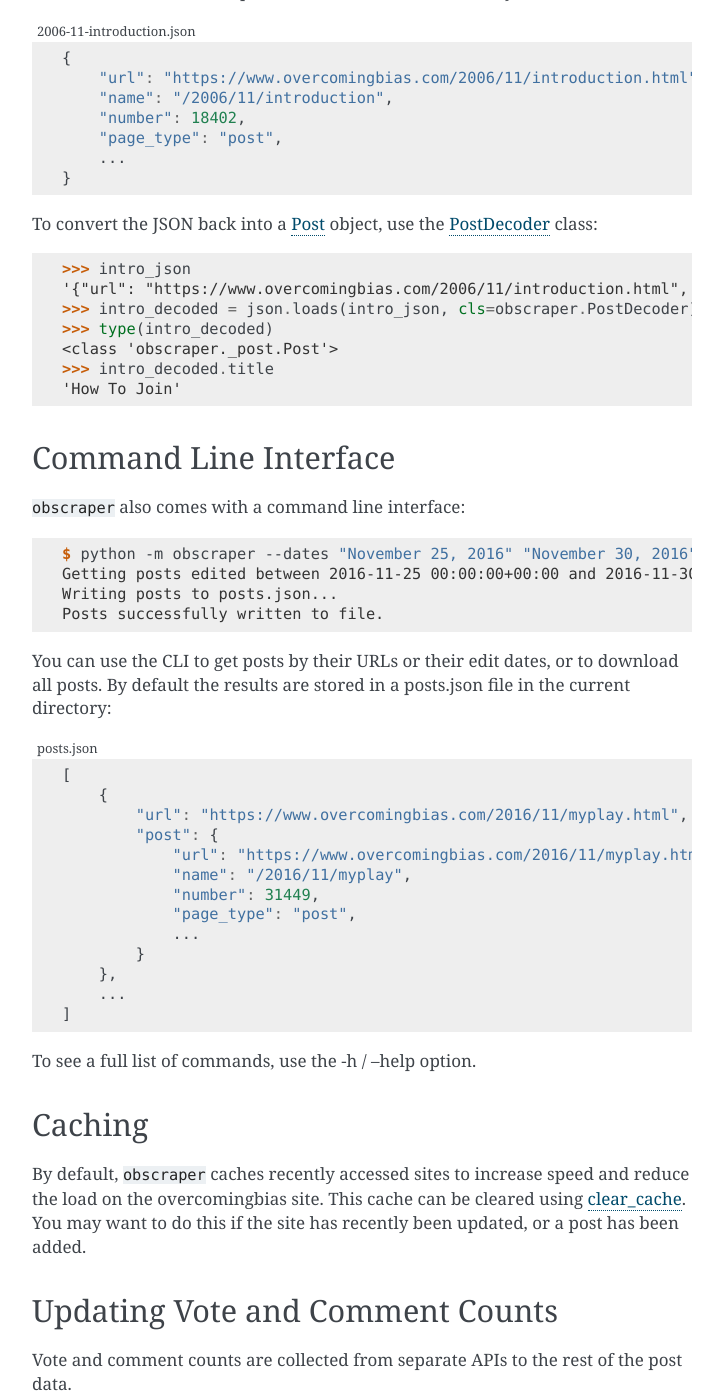
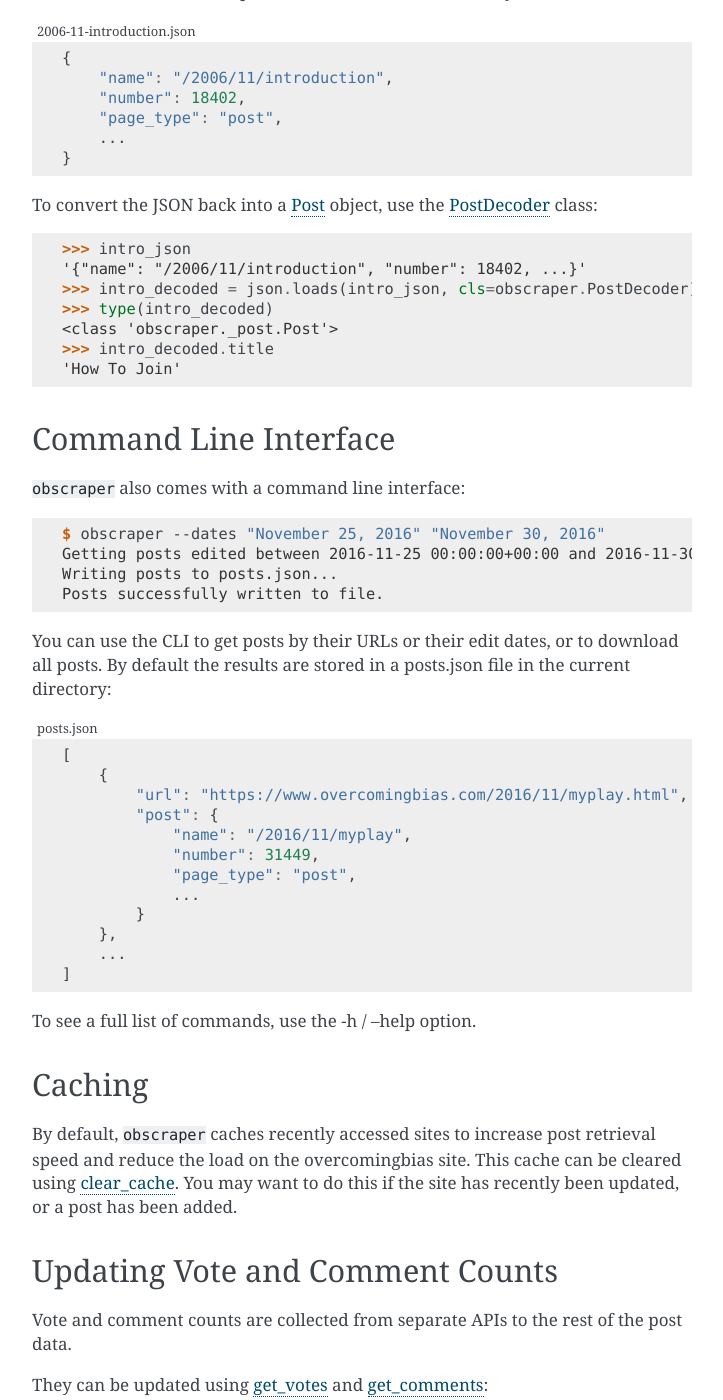
Before and after one commit to chris-mcdo/obscraper, a Sphinx documentation site: the page built from docs/source/getting-started.rst, in a window 1280 px wide and 1400 px high, scrolled down 3084 px. Shown: the whole window, without its empty margins (388-1111 px from the left). Built offline with Sphinx 7.4.7, drawn with Linux system fonts in a browser that asks for light colours; some of the changed text lies outside the part shown.

Commit message:
serialize properties too

```diff
--- a/docs/source/getting-started.rst
+++ b/docs/source/getting-started.rst
@@ -154,7 +154,7 @@
     >>> import json
     >>> intro_json = json.dumps(intro, cls=obscraper.PostEncoder)
     >>> intro_json
-    '{"url": "https://www.overcomingbias.com/2006/11/introduction.html", ...'
+    '{"name": "/2006/11/introduction", "number": 18402, ...}'
 
 This is useful for storing posts for later:
 
@@ -170,7 +170,6 @@
     :caption: 2006-11-introduction.json
 
     {
-        "url": "https://www.overcomingbias.com/2006/11/introduction.html",
         "name": "/2006/11/introduction",
         "number": 18402,
         "page_type": "post",
@@ -183,7 +182,7 @@
 .. code-block:: python
 
     >>> intro_json
-    '{"url": "https://www.overcomingbias.com/2006/11/introduction.html", ...'
+    '{"name": "/2006/11/introduction", "number": 18402, ...}'
     >>> intro_decoded = json.loads(intro_json, cls=obscraper.PostDecoder)
     >>> type(intro_decoded)
     <class 'obscraper._post.Post'>
@@ -197,7 +196,7 @@
 
 .. code-block:: console
 
-    $ python -m obscraper --dates "November 25, 2016" "November 30, 2016"
+    $ obscraper --dates "November 25, 2016" "November 30, 2016"
     Getting posts edited between 2016-11-25 00:00:00+00:00 and 2016-11-30 00:00:00+00:00...
     Writing posts to posts.json...
     Posts successfully written to file.
@@ -214,7 +213,6 @@
         {
             "url": "https://www.overcomingbias.com/2016/11/myplay.html",
             "post": {
-                "url": "https://www.overcomingbias.com/2016/11/myplay.html",
                 "name": "/2016/11/myplay",
                 "number": 31449,
                 "page_type": "post",
@@ -230,7 +228,7 @@
 *******
 
 By default, ``obscraper`` caches recently accessed sites to increase
-speed and reduce the load on the overcomingbias site.
+post retrieval speed and reduce the load on the overcomingbias site.
 This cache can be cleared using :ref:`clear_cache <clear-cache>`.
 You may want to do this if the site has recently been updated, or a post
 has been added.
@@ -298,4 +296,5 @@
 Continue Reading
 ****************
 
-For more details on the ``obscraper`` public API, see the :doc:`Public API Reference <api>`.
+For more details on the ``obscraper`` public API, see the
+:doc:`Public API Reference <api>`.
```
Also changed, not shown: 3 other files.
